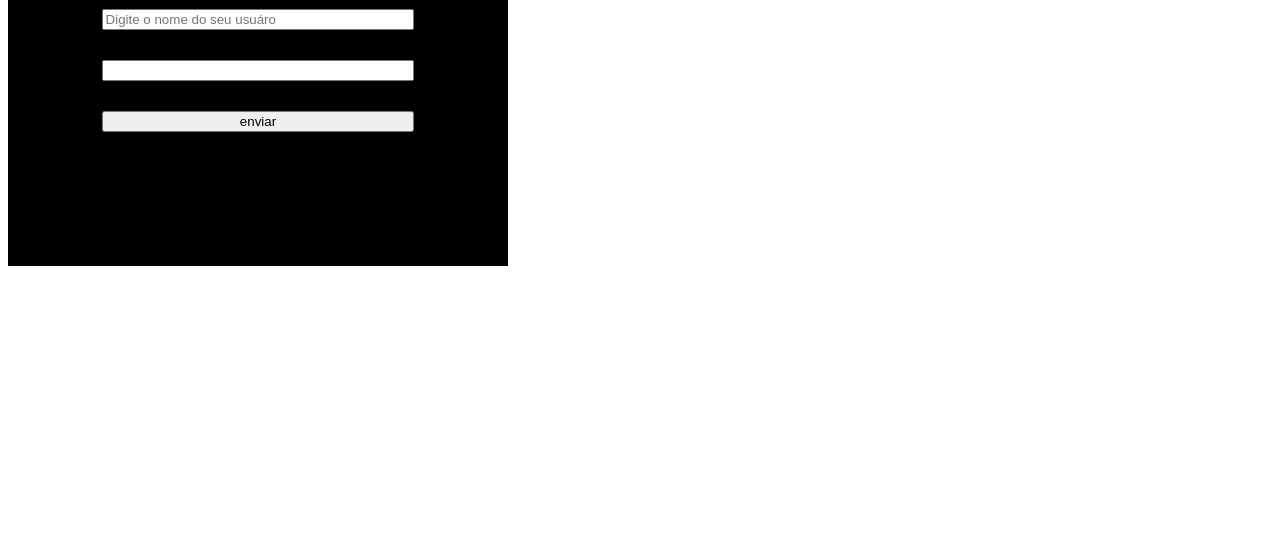
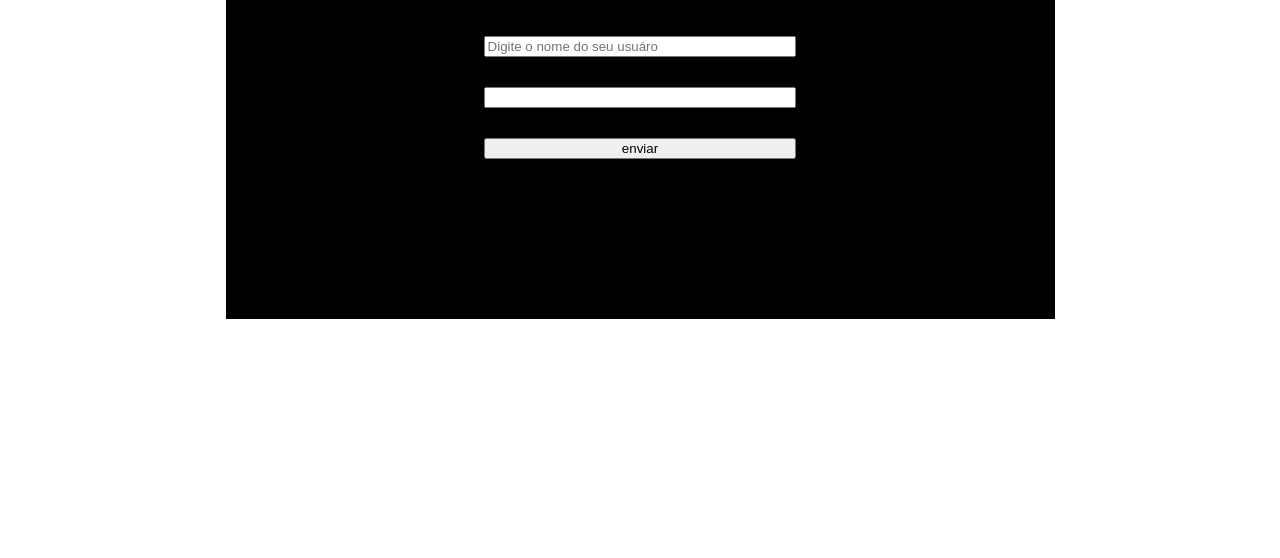
Before and after one commit to Heitor616/Trabalho-prova, a plain HTML site: page index.html in a window 1280 px wide. Shown: the part 242-800 px from the top of the page. Drawn offline with Linux system fonts and the light colour scheme.

Commit message:
Add files via upload

```diff
--- a/login.css
+++ b/login.css
@@ -1,8 +1,12 @@
+.Borda{
+    justify-content: center;
+    display: flex;
+}
 .Caixa{
     display: flex;
     justify-content: center;
-    width: 500px;
-    height: 500px;
+    width: 829px;
+    height: 553px;
     background-color: black;
 
 }
```
